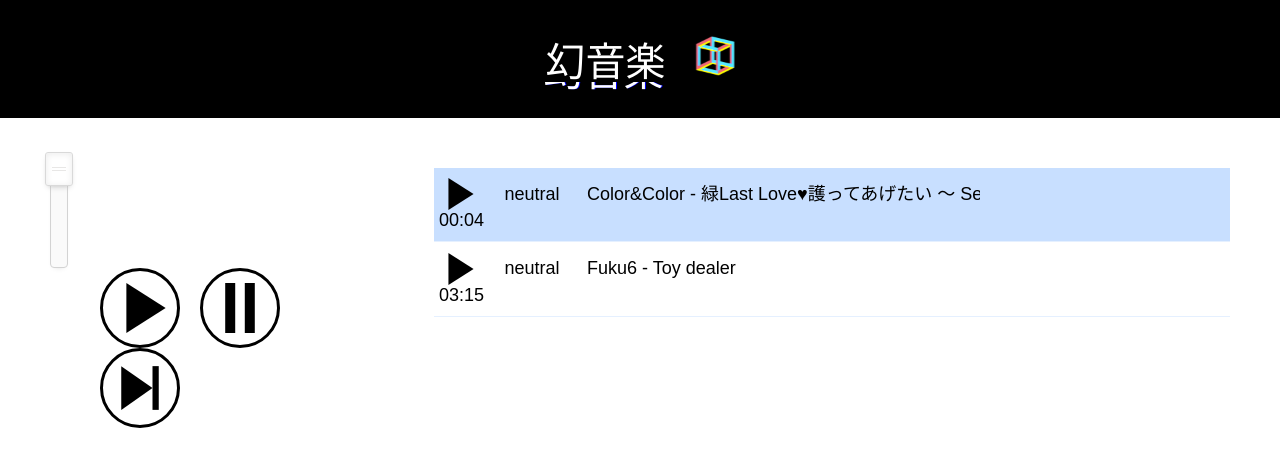
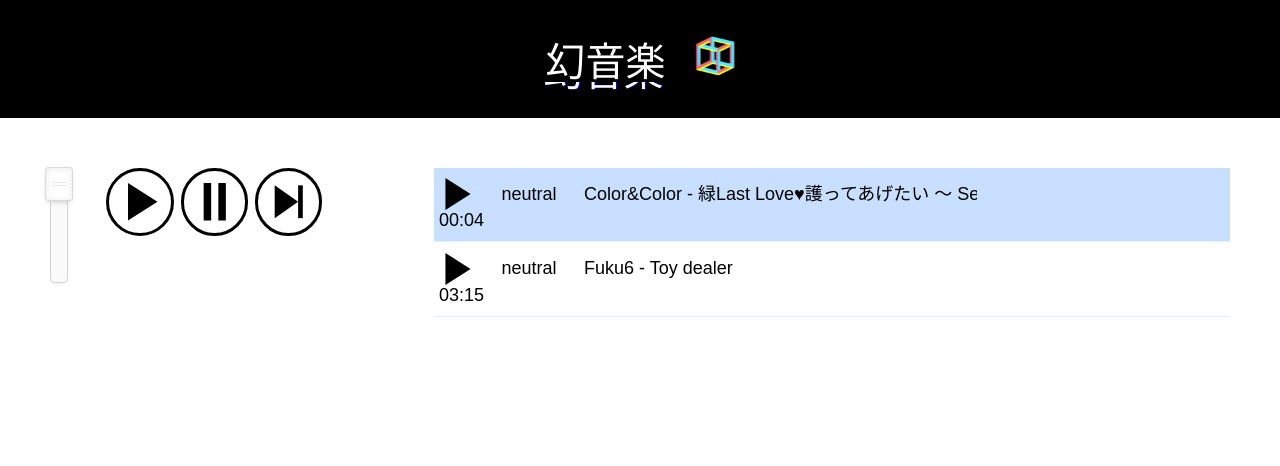
Before and after one commit to Wizarysan/setting-player, a React (Create React App) app: page / in a window 1280 px wide. Shown: the top 466 px of the page. Built offline with nearby package versions, Linux system fonts and the light colour scheme; no server answers.

Commit message:
Buttons styling and scss mixin

```diff
--- a/src/features/Player/player.css
+++ b/src/features/Player/player.css
@@ -1,39 +1,58 @@
 .controls {
   display: inline-block;
   width: 30%;
-  padding: 50px;
+  padding: 50px 20px 50px 50px;
   box-sizing: border-box;
   vertical-align: top;
   text-align: left; }
+
 .controls__volume {
   vertical-align: top;
-    display: inline-block; }
+  display: inline-block;
+  width: 10%;
+  padding-top: 15px; }
+
 .controls__volume #volume {
   height: 100px; }
+
 .controls__buttons {
+  box-sizing: border-box;
   vertical-align: top;
   display: inline-block;
-    padding: 0 0 0 50px; }
+  width: 85%;
+  max-width: 250px;
+  padding: 0 0 0 25px; }
+
 .controls__button {
   box-sizing: border-box;
   position: relative;
   vertical-align: middle;
   cursor: pointer;
-    display: inline-block;
-    width: 80px;
-    height: 80px;
+  display: block;
+  width: 30%;
   padding: 12px;
-    margin-right: 20px;
+  margin-right: 3%;
   border: 3px solid black;
   border-radius: 100%;
   transition: all .1s ease-out; }
+
+@media (min-width: 992px) {
+  .controls__button {
+    display: inline-block; } }
+
+.controls__button svg {
+  width: 100%;
+  height: 100%;
+  line-height: 1;
+  vertical-align: middle; }
+
 .controls__button.active {
   transform: scale(0.9);
   border-color: #2462b6; }
+
 .controls__button.active svg {
   fill: #2462b6; }
 
 .icon-play {
-  width: 50px;
-  margin-left: 6px;
+  margin-left: 3px;
   transition: all .1s ease-out; }
--- a/src/features/Player/player.scss
+++ b/src/features/Player/player.scss
@@ -1,37 +1,51 @@
+@import '../../utils/mixins.scss';
 $button-active: #2462b6;
 
 .controls {
   display: inline-block;
   width: 30%;
-  padding: 50px;
+  padding: 50px 20px 50px 50px;
   box-sizing: border-box;
   vertical-align: top;
   text-align: left;
   &__volume {
     vertical-align: top;
     display: inline-block;
+    width: 10%;
+    padding-top: 15px;
     #volume {
       height:100px;
     }
   }
   &__buttons {
+    box-sizing: border-box;
     vertical-align: top;
     display: inline-block;
-    padding: 0 0 0 50px;
+    width: 85%;
+    max-width: 250px;
+    padding: 0 0 0 25px;
   }
   &__button {
     box-sizing: border-box;
     position: relative;
     vertical-align: middle;
     cursor: pointer;
-    display: inline-block;
-    width: 80px;
-    height: 80px;
+    display: block;
+    width: 30%;
     padding: 12px;
-    margin-right: 20px;
+    margin-right: 3%;
     border: 3px solid black;
     border-radius: 100%;
     transition: all .1s ease-out;
+    @include breakpoint(md) {
+      display: inline-block;
+    }
+    svg {
+      width:100%;
+      height:100%;
+      line-height: 1;
+      vertical-align: middle;
+    }
     &.active {
       transform: scale(0.9);
       border-color: $button-active;
@@ -43,7 +57,6 @@ $button-active: #2462b6;
 }
 
 .icon-play {
-  width: 50px;
-  margin-left: 6px;
+  margin-left: 3px;
   transition: all .1s ease-out;
 }
--- /dev/null
+++ b/src/utils/mixins.scss
@@ -0,0 +1,21 @@
+@mixin breakpoint($class) {
+    @if $class == xs {
+      @media (max-width: 767px) { @content; }
+    }
+
+    @else if $class == sm {
+      @media (min-width: 768px) { @content; }
+    }
+
+    @else if $class == md {
+      @media (min-width: 992px) { @content; }
+    }
+
+    @else if $class == lg {
+      @media (min-width: 1200px) { @content; }
+    }
+
+    @else {
+      @warn "Breakpoint mixin supports: xs, sm, md, lg";
+    }
+  }
```
Also changed, not shown: src/features/Playlist/playlist.css (+8 -0 lines), 1 other file (tests, documents, lock files or other folders). Lines whose indentation alone changed are shown as unchanged.
